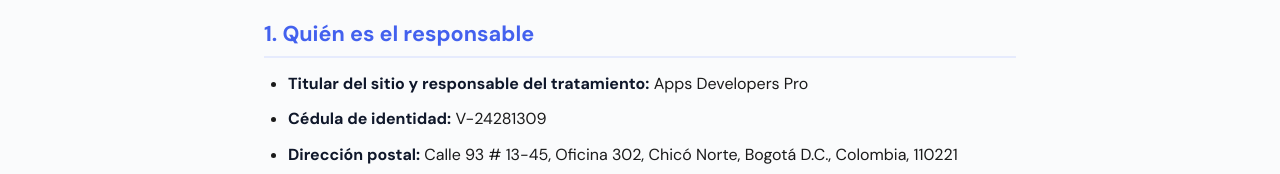
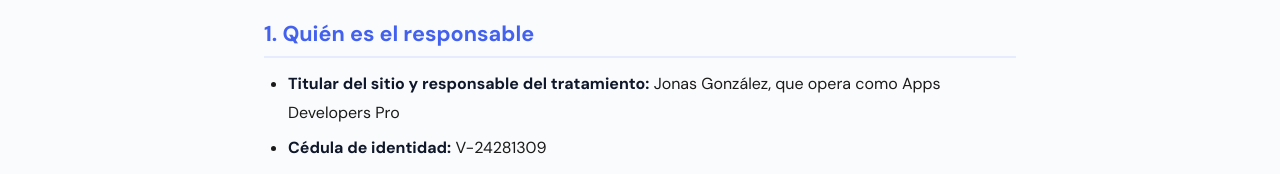
Before and after one commit to jonas549/appsdevpro, a Next.js app: page /privacidad in a window 1280 px wide. Shown: the part 486-660 px from the top of the page. Built offline with nearby package versions, Linux system fonts and the light colour scheme; no server answers.

Commit message:
feat(privacidad): nombre del titular
Co-Authored-By: Claude Opus 5.5 (1M context) <noreply@anthropic.com>

```diff
--- a/app/privacidad/page.tsx
+++ b/app/privacidad/page.tsx
@@ -71,7 +71,7 @@ export default function PrivacidadPage() {
 
             <h2 id="responsable">1. Quién es el responsable</h2>
             <ul>
-              <li><strong>Titular del sitio y responsable del tratamiento:</strong> Apps Developers Pro</li>
+              <li><strong>Titular del sitio y responsable del tratamiento:</strong> Jonas González, que opera como Apps Developers Pro</li>
               <li><strong>Cédula de identidad:</strong> V-24281309</li>
               <li><strong>Dirección postal:</strong> Calle 93 # 13-45, Oficina 302, Chicó Norte, Bogotá D.C., Colombia, 110221</li>
               <li><strong>Correo:</strong> <a href="mailto:contacto@appsdeveloperspro.com">contacto@appsdeveloperspro.com</a></li>
```
